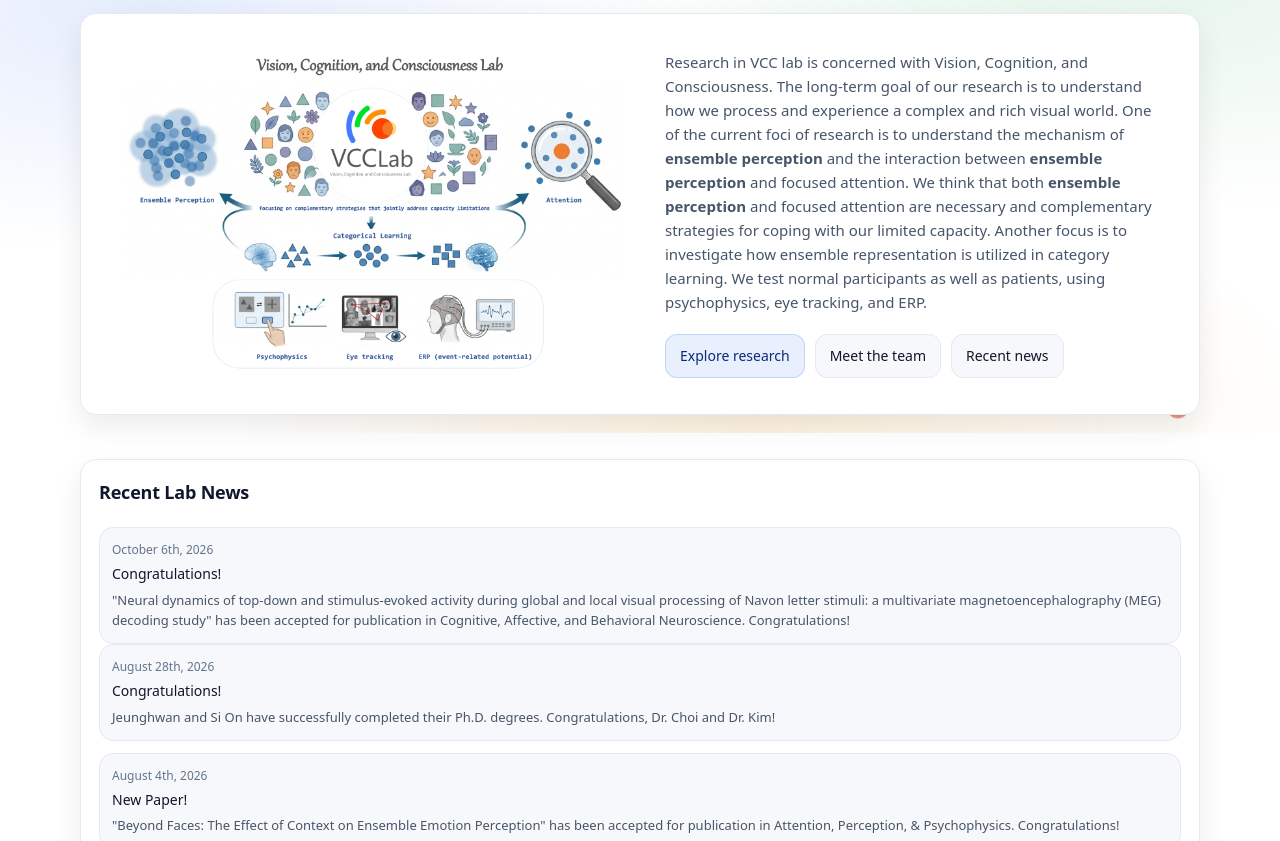
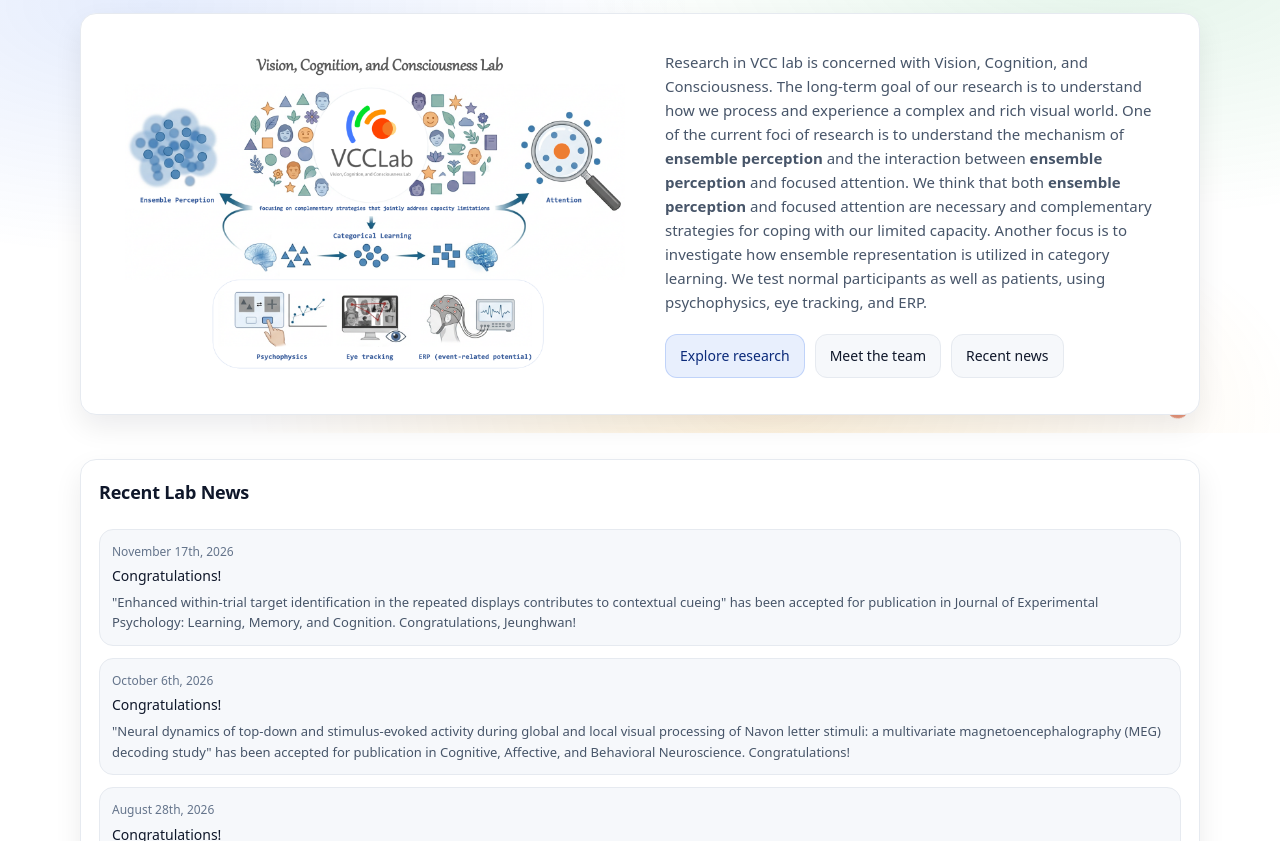
Before and after one commit to VCClab/Vcclab.github.io, a plain HTML site: page index.html in a window 1280 px wide. Shown: the part 111-952 px from the top of the page. Drawn offline with Linux system fonts and the light colour scheme.

Commit message:
Update index.html

```diff
--- a/index.html
+++ b/index.html
@@ -165,24 +165,26 @@
               <h2>Recent Lab News</h2>
             </div>
           </div>
+          <ul class="list news-row" aria-label="News list">
+            <li class="news-item">
+              <div class="date">November 17th, 2026</div>
+              <div class="title">Congratulations!</div>
+              <div class="desc">"Enhanced within-trial target identification in the repeated displays contributes to contextual cueing" has been accepted for publication in Journal of Experimental Psychology: Learning, Memory, and Cognition. Congratulations, Jeunghwan!</div>
+            </li>
+          </ul>
+          <ul class="list news-row" aria-label="News list"></ul>
             <li class="news-item">
               <div class="date">October 6th, 2026</div>
               <div class="title">Congratulations!</div>
               <div class="desc">"Neural dynamics of top-down and stimulus-evoked activity during global and local visual processing of Navon letter stimuli: a multivariate magnetoencephalography (MEG) decoding study" has been accepted for publication in Cognitive, Affective, and Behavioral Neuroscience. Congratulations!</div>
             </li>
+          </ul>
+          <ul class="list news-row" aria-label="News list"></ul>
             <li class="news-item">
               <div class="date">August 28th, 2026</div>
               <div class="title">Congratulations!</div>
               <div class="desc">Jeunghwan and Si On have successfully completed their Ph.D. degrees. Congratulations, Dr. Choi and Dr. Kim!</div>
             </li>
-          <ul class="list news-row" aria-label="News list">
-            <li class="news-item">
-              <div class="date">August 4th, 2026</div>
-              <div class="title">New Paper!</div>
-              <div class="desc">"Beyond Faces: The Effect of Context on Ensemble Emotion Perception" has been accepted for publication in Attention, Perception, & Psychophysics. Congratulations!</div>
-            </li>
-
-
           </ul>
         </div>
       </div>
```
